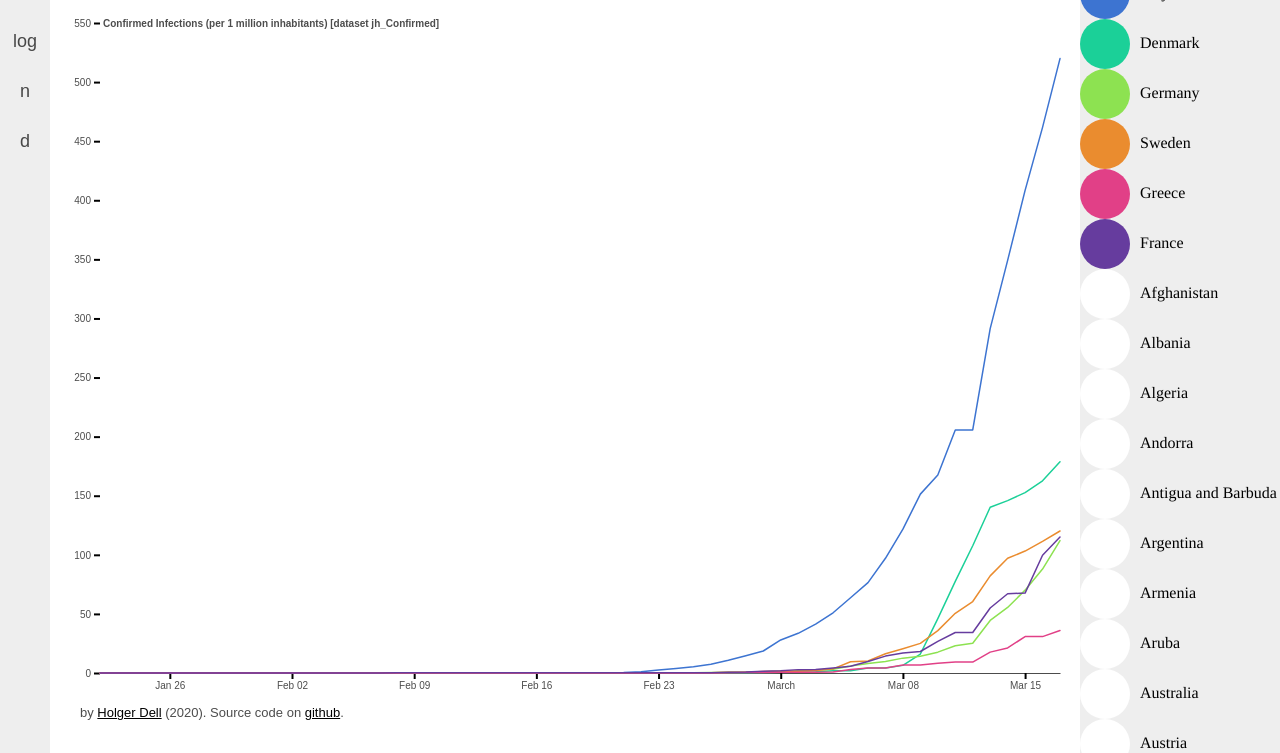
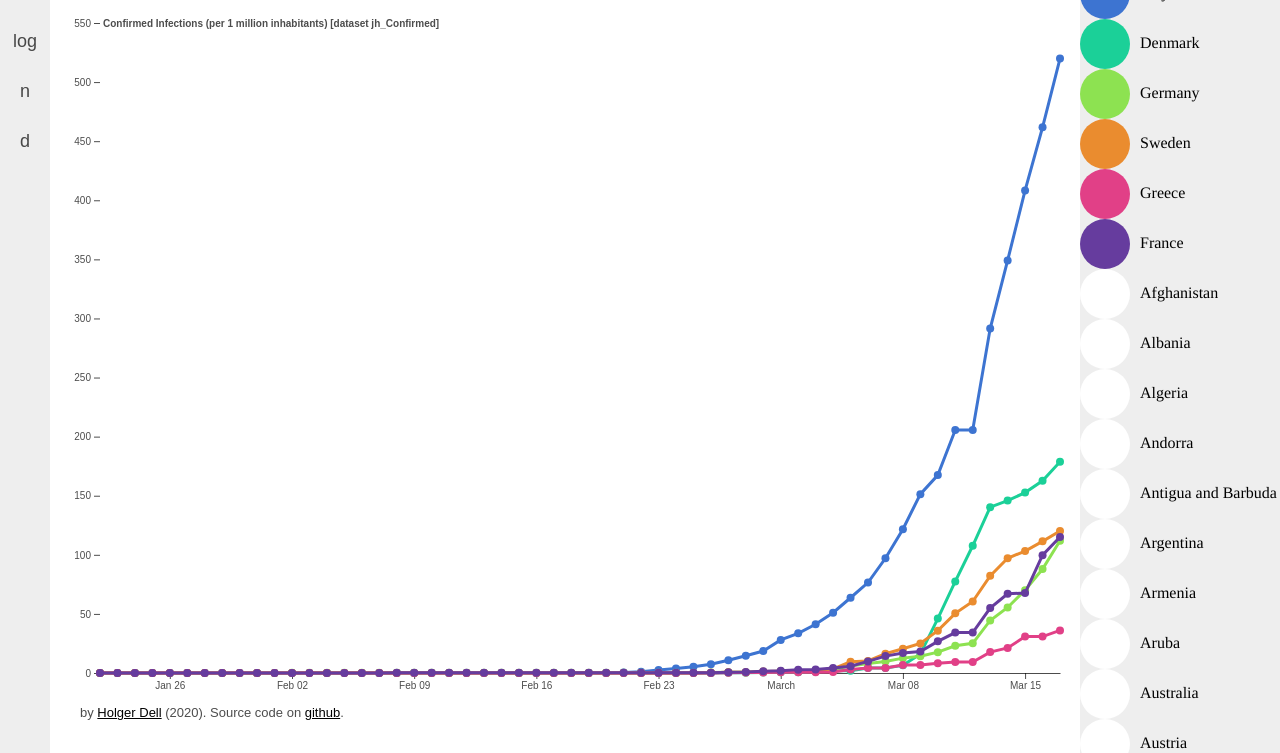
Before and after one commit to holgerdell/COVID-19-plots, a website: page index.html in a window 1280 px wide. Both pictures are taken after a click on the icon 1180 px from the left and 41 px from the top of the page. Shown: the part 47-800 px from the top of the page. Drawn offline with nearby package versions, Linux system fonts and the light colour scheme.

Commit message:
Display information on mouseover events.

```diff
--- a/COVID-19-plots.js
+++ b/COVID-19-plots.js
@@ -6,6 +6,14 @@ let state = {};
 /* The data never changes after it is put in this dict by the main function. */
 let data = {};
 
+/* Style configuration */
+const style = {
+  plotCircleRadius: 4,
+  plotLineStrokeWidth: 3,
+};
+
+/* Function to convert Date object to string */
+const formatDate = d3.timeFormat("%Y-%m-%d");
 
 /** Return all available datasets
   * @return {List} of Strings
@@ -252,27 +260,66 @@ function onStateChange() {
       .attr("font-weight", "bold")
       .text(ylabel));
 
-  svg.append("g")
-    .call(yAxis);
-
-  const line = (country) => d3.line()
-    .defined((d) => !isNaN(rescale(d[state.dataset][country], country)))
-    .x((d) => x(d["Date"]))
-    .y((d) => y(rescale(d[state.dataset][country], country)));
-
+  svg.append("g").call(yAxis);
 
   for (let i=0; i < state.countries.length; i++) {
     const c = state.countries[i];
+
+    /* Massage the data for this country */
+    const countryData = [];
+    for (let j=0; j < data["Time series"].length; j++) {
+      const d = data["Time series"][j];
+      if (!isNaN(rescale(d[state.dataset][c], c))) {
+        countryData.push({
+          date: d["Date"],
+          value: d[state.dataset][c],
+          country: c,
+          countryIndex: i,
+        });
+      }
+    }
+
+    const line = d3.line()
+      .x((d) => x(d.date))
+      .y((d) => y(rescale(d.value, c)));
+
+    const tooltip = d3.select("body").append("div")
+      .style("position", "absolute")
+      .style("z-index", "10")
+      .style("visibility", "hidden")
+      .style("background", "#fff")
+      .style("font-size", "large")
+      .text("a simple tooltip");
+
     svg.append("path")
-      .datum(data["Time series"])
+      .datum(countryData)
       .attr("fill", "none")
       .attr("stroke", color(i, state.countries.length))
-      .attr("stroke-width", 1.5)
-      .attr("stroke-linejoin", "round")
-      .attr("stroke-linecap", "round")
-      .attr("d", line(c));
+      .attr("stroke-width", style.plotLineStrokeWidth)
+      .attr("d", line);
+    svg.selectAll()
+      .data(countryData)
+      .enter()
+      .append("circle")
+      .attr("fill", color(i, state.countries.length))
+      .attr("r", style.plotCircleRadius)
+      .attr("cx", (d) => x(d.date))
+      .attr("cy", (d) => y(rescale(d.value, c)))
+      .on("mouseover", function(d, i) {
+        d3.select(this).attr("r", 2*style.plotCircleRadius);
+        tooltip.html(d.country
+          + "<br />Value: " + d.value
+          + "<br />Date: " + formatDate(d.date));
+        return tooltip.style("visibility", "visible");
+      })
+      .on("mousemove", () => tooltip
+        .style("top", (d3.event.pageY-10)+"px")
+        .style("left", (d3.event.pageX+10)+"px"))
+      .on("mouseout", function(d, i) {
+        d3.select(this).transition().attr("r", style.plotCircleRadius);
+        return tooltip.style("visibility", "hidden");
+      });
   }
-
 
   const legend = d3.select("#legend");
   legend.html(null); // delete all children
@@ -291,6 +338,22 @@ function onStateChange() {
         return value !== state.countries[i];
       });
       onStateChange();
+    });
+    item.on("mouseover", function(_, _) {
+      svg.selectAll("circle")
+        .filter((d) => d.countryIndex === i)
+        .transition().attr("r", 2*style.plotCircleRadius);
+      svg.selectAll("path")
+        .filter((d) => (d && d[0].countryIndex === i))
+        .transition().attr("stroke-width", 2*style.plotLineStrokeWidth);
+    });
+    item.on("mouseout", function(_, _) {
+      svg.selectAll("circle")
+        .filter((d) => d.countryIndex === i)
+        .transition().attr("r", style.plotCircleRadius);
+      svg.selectAll("path")
+        .filter((d) => (d && d[0].countryIndex === i))
+        .transition().attr("stroke-width", style.plotLineStrokeWidth);
     });
   }
   Object.keys(data["Country information"]).forEach(function(key) {
--- a/css/style.css
+++ b/css/style.css
@@ -194,24 +194,9 @@ nav > div:hover > div {
   width: 100%;
 }
 
-circle {
-  stroke: none;
+path.plot {
+  fill: none;
 }
 
-circle.highlight {
-  stroke: black;
-  stroke-width: 2px;
+circle.plot {
 }
-
-circle.nonhighlight {
-  filter: grayscale(100%);
-}
-
-line {
-  stroke: #000;
-  stroke-width: 2px;
-}
-
-line.nonhighlight {
-  stroke-opacity: 0.25;
-}
```
